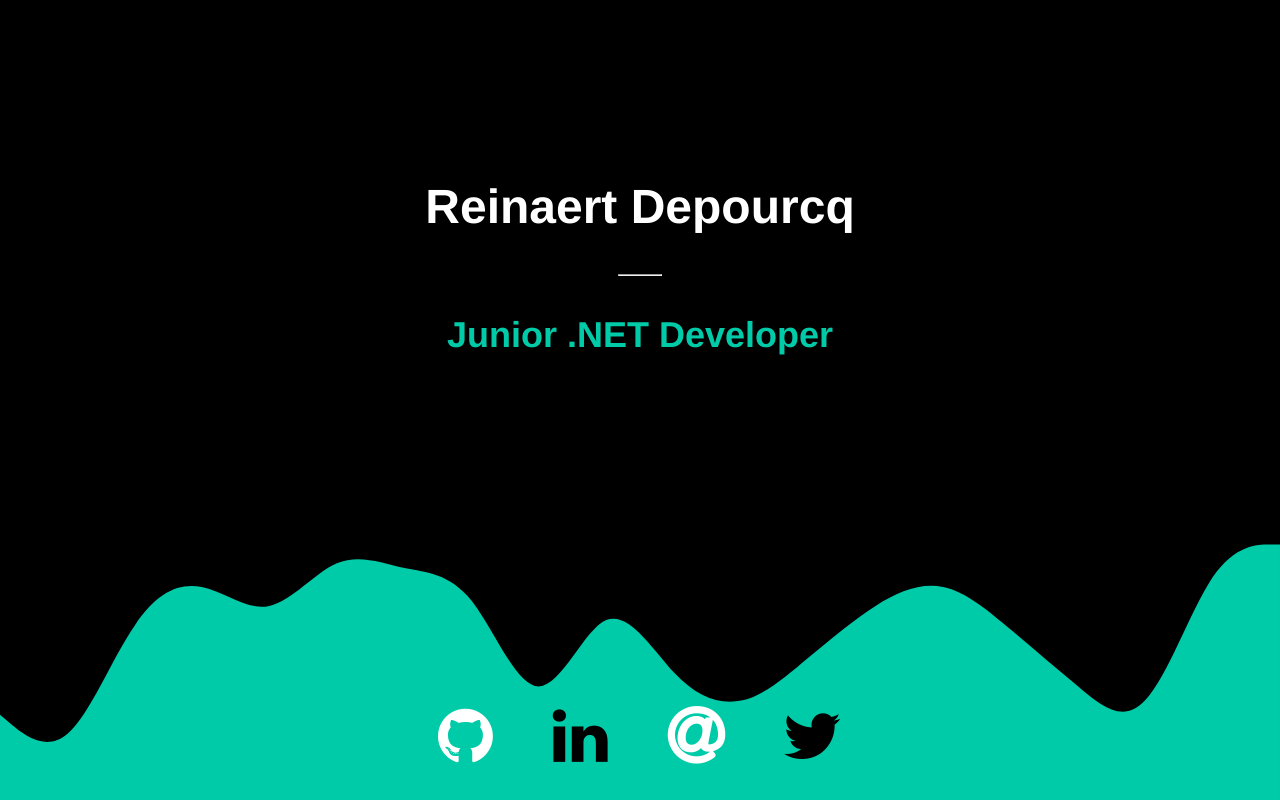
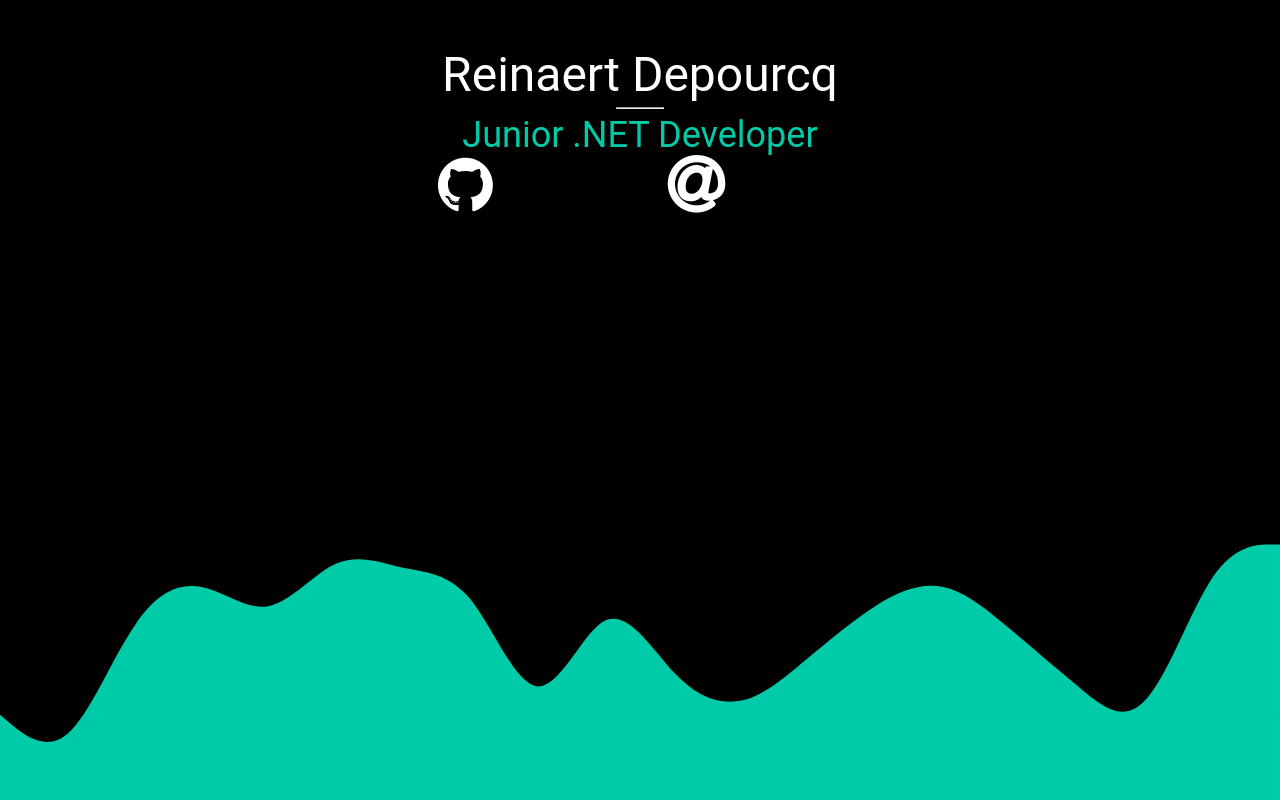
Before and after one commit to ReinaertD/ReinaertD.github.io, a PHP site: page / in a window 1280 px wide. Run offline with PHP 8.4, Linux system fonts and the light colour scheme.

Commit message:
added stylereset

```diff
--- a/index.html
+++ b/index.html
@@ -25,11 +25,13 @@
 
     <title>Reinaert Depourcq</title>
     <link rel="icon" href="assets/favicon.ico" type="image/gif" sizes="32x32">
+    <link rel="stylesheet" href="reset.css" type="text/css">
     <link rel="stylesheet" href="https://cdnjs.cloudflare.com/ajax/libs/font-awesome/4.7.0/css/font-awesome.min.css">
     <link rel="stylesheet" href="style.css" type="text/css">
 </head>
 
 <body>
+    <div class="wrapper">
     <div id="headers">
         <h1>Reinaert Depourcq</h1>
         <hr width="10%">
@@ -50,6 +52,8 @@
         </a>
     </div>
     <span id="background"></span>
+
+    </div>
 </body>
 
 </html>
--- /dev/null
+++ b/reset.css
@@ -0,0 +1,48 @@
+/* http://meyerweb.com/eric/tools/css/reset/
+   v2.0 | 20110126
+   License: none (public domain)
+*/
+
+html, body, div, span, applet, object, iframe,
+h1, h2, h3, h4, h5, h6, p, blockquote, pre,
+a, abbr, acronym, address, big, cite, code,
+del, dfn, em, img, ins, kbd, q, s, samp,
+small, strike, strong, sub, sup, tt, var,
+b, u, i, center,
+dl, dt, dd, ol, ul, li,
+fieldset, form, label, legend,
+table, caption, tbody, tfoot, thead, tr, th, td,
+article, aside, canvas, details, embed,
+figure, figcaption, footer, header, hgroup,
+menu, nav, output, ruby, section, summary,
+time, mark, audio, video {
+	margin: 0;
+	padding: 0;
+	border: 0;
+	font-size: 100%;
+	font: inherit;
+	vertical-align: baseline;
+}
+/* HTML5 display-role reset for older browsers */
+article, aside, details, figcaption, figure,
+footer, header, hgroup, menu, nav, section {
+	display: block;
+}
+body {
+	line-height: 1;
+}
+ol, ul {
+	list-style: none;
+}
+blockquote, q {
+	quotes: none;
+}
+blockquote:before, blockquote:after,
+q:before, q:after {
+	content: '';
+	content: none;
+}
+table {
+	border-collapse: collapse;
+	border-spacing: 0;
+}
--- a/style.css
+++ b/style.css
@@ -9,7 +9,7 @@
   justify-content: center;
   align-items: center;
   background-color: black;
-  font-family: "Franklin Gothic Medium", "Arial Narrow", Arial, sans-serif;
+  font-family: "Roboto", sans-serif;
 }
 
 #background {
@@ -93,11 +93,16 @@
   }
 
   .icons {
-    margin-top: 20%;
+    margin-top: 15%;
   }
 
   .icon {
     flex: 0 0 50%;
+  }
+
+  .fa {
+    font-size: 80px;
+    padding: 20px;
   }
 
   .fc2 {
```
Also changed, not shown: styles.scss (+15 -3 lines), 1 other file.
